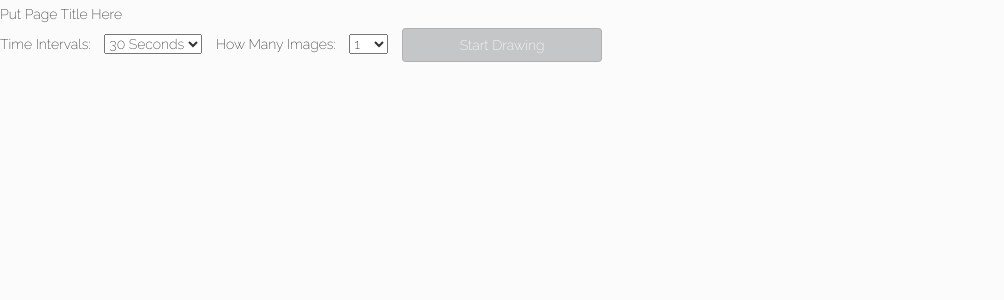
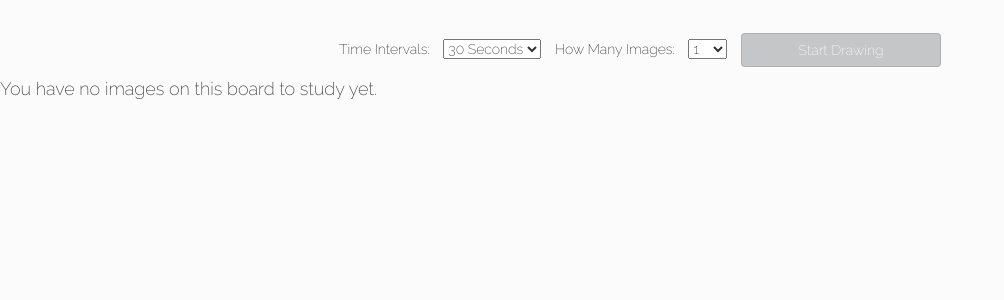
Before and after one commit to kelseyoo14/beautiful-lines, a Flask app: template templates/study.html in a window 1280 px wide; the page is wider, and only the part inside the window is pictured. Shown: the part 51-351 px from the top of that part, without its empty margins (0-1004 px from the left). Run offline with Flask 2, Linux system fonts and the light colour scheme; the template is opened without the code that fills it, so the values that code supplies are empty; some libraries are stand-ins or nearby versions.

Commit message:
Create board and create image now adds tags to boards/images

```diff
--- a/server.py
+++ b/server.py
@@ -351,7 +351,7 @@ def create_board():
     image_url = request.args.get('image_url')
     url_name = quote_plus('board_name')
 
-    route_functions.create_board(board_name, board_description, image_url, url_name)
+    route_functions.create_board(board_name, board_description, image_url, url_name, session['user_id'])
 
     flash('Your board has been successfully created.')
 
@@ -368,7 +368,7 @@ def create_image(board_id):
     image_url = request.args.get('image_url')
     description = request.args.get('image_description')
 
-    route_functions.create_image(image_url, description, board_id)
+    route_functions.create_image(image_url, description, board_id, session['user_id'])
 
     flash('Your image has been successfully created.')
 
@@ -382,6 +382,10 @@ def study_board(board_id):
 
     images = Board.query.get(board_id).images
     current_board = Board.query.filter(Board.board_id == board_id).first()
+
+    print current_board
+    print current_board.board_name
+    print '****************************************************'
 
     return render_template('study.html',
                            images=images,
--- a/static/css/main.css
+++ b/static/css/main.css
@@ -158,6 +158,10 @@ a h2:hover {
     font-weight: bold;
 }
 
+#study-header {
+    text-align: center;
+}
+
 .study-board a {
     margin-left: 20px;
 }
--- a/templates/base.html
+++ b/templates/base.html
@@ -15,8 +15,15 @@
         <nav class="navbar navbar-default navbar-fixed-top">
           <div class="container-fluid">
             <div class="navbar-header">
+              <button type="button" class="navbar-toggle collapsed" data-toggle="collapse" data-target="#bs-example-navbar-collapse-1" aria-expanded="false">
+                <span class="sr-only">Toggle navigation</span>
+                <span class="icon-bar"></span>
+                <span class="icon-bar"></span>
+                <span class="icon-bar"></span>
+              </button>
               <a class="navbar-brand" href="/home">Beautiful Lines</a>
             </div>
+            <!-- <ul class="nav navbar-nav navbar-collapse collapse"> -->
             <ul class="nav navbar-nav">
               <li class="dropdown">
                 <a href="#" class="dropdown-toggle" data-toggle="dropdown" role="button" aria-haspopup="true" aria-expanded="false">Search <span class="caret"></span></a>
@@ -31,11 +38,13 @@
                 </div>
                 <button type="submit" class="btn btn-default">Submit</button>
               </form>
-              <li><a href="/home">Home</a></li>
-              <li><a href="/pinterest_boards">Your Pinterest</a></li>
-              <li><a href="/logout">Log out</a></li>
+              <!-- <div class='collapse navbar-collapse'> -->
+                <li><a href="/home">Home</a></li>
+                <li><a href="/pinterest_boards">Your Pinterest</a></li>
+                <li><a href="/logout">Log out</a></li>
+              <!-- </div>  end collapse div -->
             </ul>
-          </div>
+          </div> <!-- container-fluid -->
         </nav>
         {% block page_title %}Put Page Title Here{% endblock %}
 
--- a/templates/home.html
+++ b/templates/home.html
@@ -25,7 +25,7 @@
       <div class="modal-body">
         <div>
             <form action="/create_board" id="create-board-form">
-                <input type="text" name='board_name' class='form-control create-form' placeholder='Board Name'>
+                <input type="text" name='board_name' class='form-control create-form' placeholder='Board Title' required>
                 <input type="text" name='board_description' class='form-control create-form' placeholder='Board Description'>
                 <input type="text" name='image_url' class='form-control create-form' placeholder='Cover Image Url' required>
                 <input type="submit" value="Create" class='btn btn-primary create-form'>
--- a/templates/study.html
+++ b/templates/study.html
@@ -3,19 +3,47 @@
 {% extends 'base.html' %}
 
 
-<!-- Need a modal that pops up when user clicks 'Study' submit button -->
-<!-- With javascript and/or jquery time function, modal will switch through and display each photo
-    one by one for however much time is specified by user-->
+{% block page_title %}
 
-{% block title %}
-
-<a href="/user_board_images/{{ current_board.board_id }}"><h2>{{ current_board.board_name }}</h2></a>
+  <div id='study-header'>
+    <a href="/user_board_images/{{ current_board.board_id }}"><h2 class='page-title'>{{ current_board.board_name }}</h2></a>
+    <form id='study-form'>
+        Time Intervals:
+        <select name="time_intervals" id="time-intervals">
+            <option value="30">30 Seconds</option>
+            <option value="60">60 Seconds</option>
+            <option value="120">2 Minutes</option>
+            <option value="300">5 Minutes</option>
+            <option value="600">10 Minutes</option>
+            <option value="1200">20 Minutes</option>
+            <option value="1800">30 Minutes</option>
+            <option value="2400">40 Minutes</option>
+            <option value="3600">60 Minutes</option>
+        </select>
+        How Many Images:
+        <select name="num_of_images" id="num-of-images">
+            <option value='1'>1</option>
+            <option value='2'>2</option>
+            <option value='5'>5</option>
+            <option value='10'>10</option>
+            <option value='20'>20</option>
+            <option value='30'>30</option>
+            <option value='40'>40</option>
+            <option value='60'>60</option>
+        </select>
+        <input type='hidden' value='{{ current_board.board_id }}' id='board_id'>
+        <!-- Will this images hidden value work? -->
+        <input type='hidden' value='{{ images }}' id='image-objects'>
+        <input class="btn btn-primary" type='submit' value='Start Drawing'>
+    </form>
+  </div>
 
 {% endblock %}
 
 
+
 {% block content %}
-
+  {% if images %}
     <div class="modal fade" id='study-modal'>
       <div class="modal-dialog modal-lg" role="document">
         <div class="modal-content">
@@ -47,35 +75,7 @@
 
 
 
-<form id='study-form'>
-    Time Intervals:
-    <select name="time_intervals" id="time-intervals">
-        <option value="30">30 Seconds</option>
-        <option value="60">60 Seconds</option>
-        <option value="120">2 Minutes</option>
-        <option value="300">5 Minutes</option>
-        <option value="600">10 Minutes</option>
-        <option value="1200">20 Minutes</option>
-        <option value="1800">30 Minutes</option>
-        <option value="2400">40 Minutes</option>
-        <option value="3600">60 Minutes</option>
-    </select>
-    How Many Images:
-    <select name="num_of_images" id="num-of-images">
-        <option value='1'>1</option>
-        <option value='2'>2</option>
-        <option value='5'>5</option>
-        <option value='10'>10</option>
-        <option value='20'>20</option>
-        <option value='30'>30</option>
-        <option value='40'>40</option>
-        <option value='60'>60</option>
-    </select>
-    <input type='hidden' value='{{ current_board.board_id }}' id='board_id'>
-    <!-- Will this images hidden value work? -->
-    <input type='hidden' value='{{ images }}' id='image-objects'>
-    <input class="btn btn-primary" type='submit' value='Start Drawing'>
-</form>
+
 
     <div class='all-images'>
     {% for image in images %}
@@ -84,19 +84,7 @@
         </div>
     {% endfor %}
     </div>
-
-
-
-
-
-
-<!-- <form id="study-form">
-    {% for image in images %}
-        <div class='pin-container'>
-            <img class="pin-image" src="{{ image.original_url }}">
-            Time in Seconds: <input type="number" class="image-time">
-        </div>
-    {% endfor %}
-    <input type='submit' value='Study' class="btn btn-primary btn-lg">
-</form> -->
+  {% else %}
+    <h4>You have no images on this board to study yet.</h4>
+  {% endif %}
 {% endblock %}
```
Also changed, not shown: route_functions.py (+30 -2 lines). Lines whose indentation alone changed are shown as unchanged.
